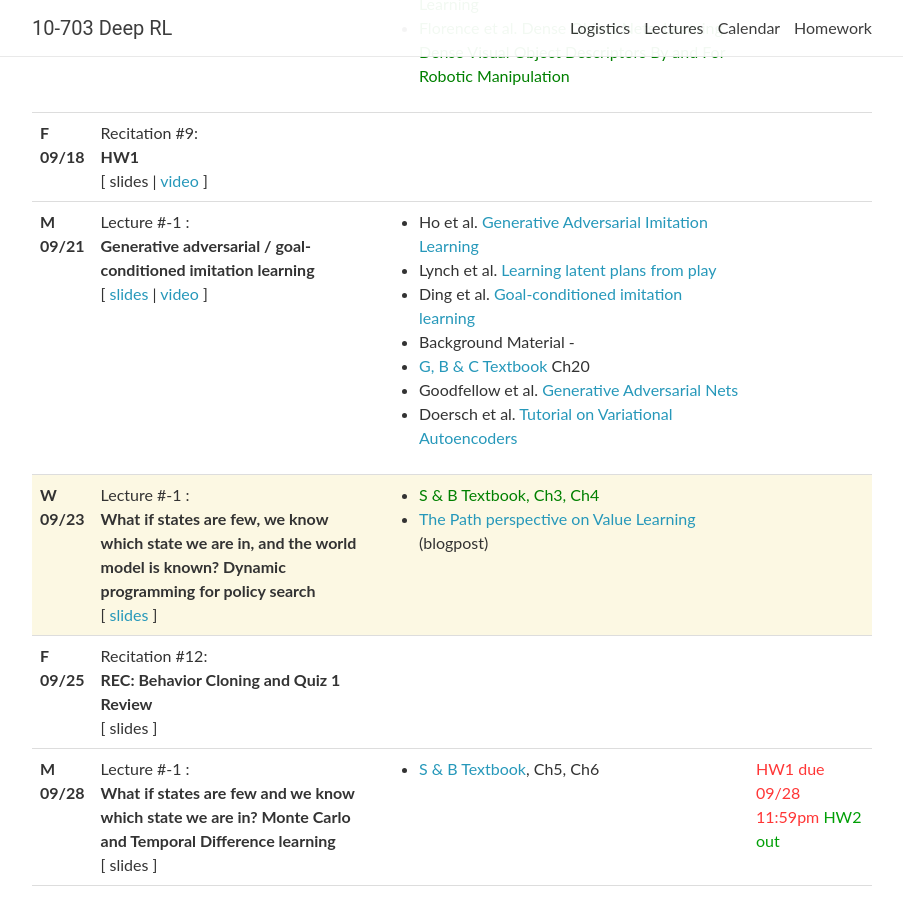
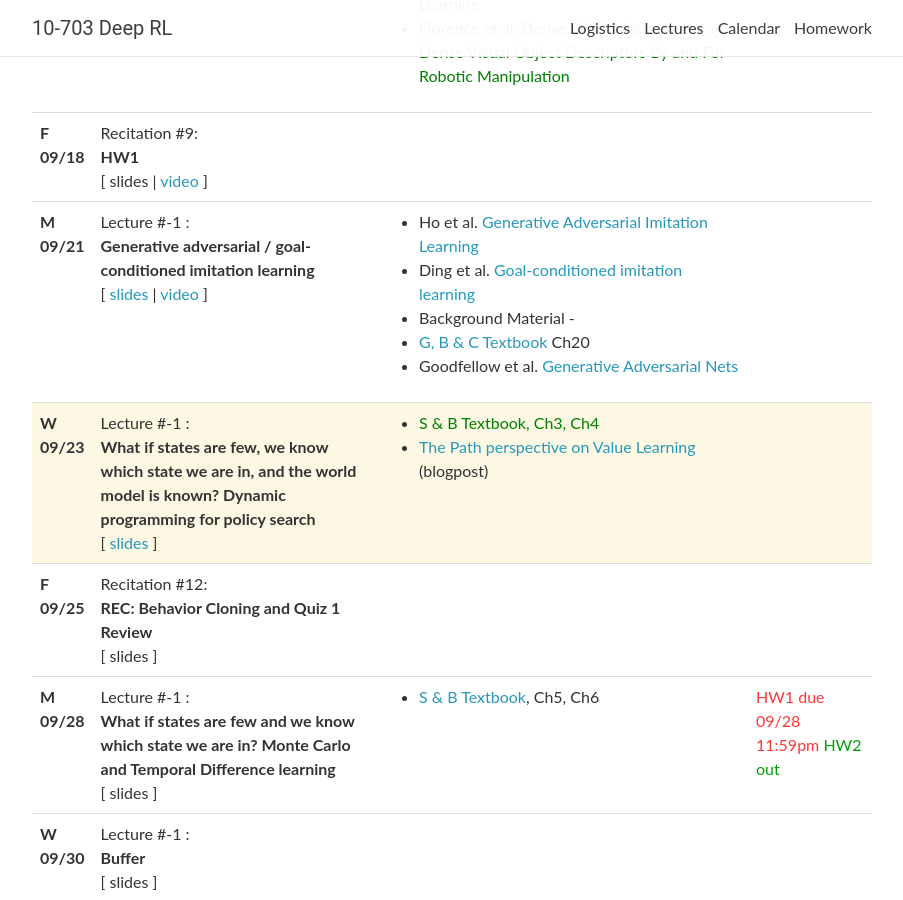
Before and after one commit to cmudeeprl/703website_f20, a Jekyll site: the page built from _pages/lectures.md, in a window 1280 px wide and 900 px high, scrolled down 1469 px. Shown: the whole window, without its empty margins (188-1091 px from the left). Built offline with Jekyll 4.4.1, drawn with Linux system fonts in a browser that asks for light colours; nearby versions of some CDN libraries; comment, search, counter and statistics services are not loaded.

Commit message:
remove readings

```diff
--- a/_data/lectures.yml
+++ b/_data/lectures.yml
@@ -154,12 +154,10 @@
   notes:
   readings:
     - Ho et al. <a href="https://cs.stanford.edu/~ermon/papers/imitation_nips2016_main.pdf" target="_blank">Generative Adversarial Imitation Learning</a>
-    - Lynch et al. <a href="https://arxiv.org/pdf/1903.01973.pdf" target="_blank">Learning latent plans from play</a>
     - Ding et al. <a href="https://arxiv.org/pdf/1906.05838.pdf" target="_blank">Goal-conditioned imitation learning</a>
     - Background Material -
     - <a href="https://www.deeplearningbook.org/" target="blank"> G, B & C Textbook</a> Ch20
     - Goodfellow et al. <a href="https://papers.nips.cc/paper/5423-generative-adversarial-nets.pdf" target="_blank">Generative Adversarial Nets</a>
-    - Doersch et al. <a href="https://arxiv.org/pdf/1606.05908.pdf" target="_blank">Tutorial on Variational Autoencoders</a>
   logistics:
 
 
```
